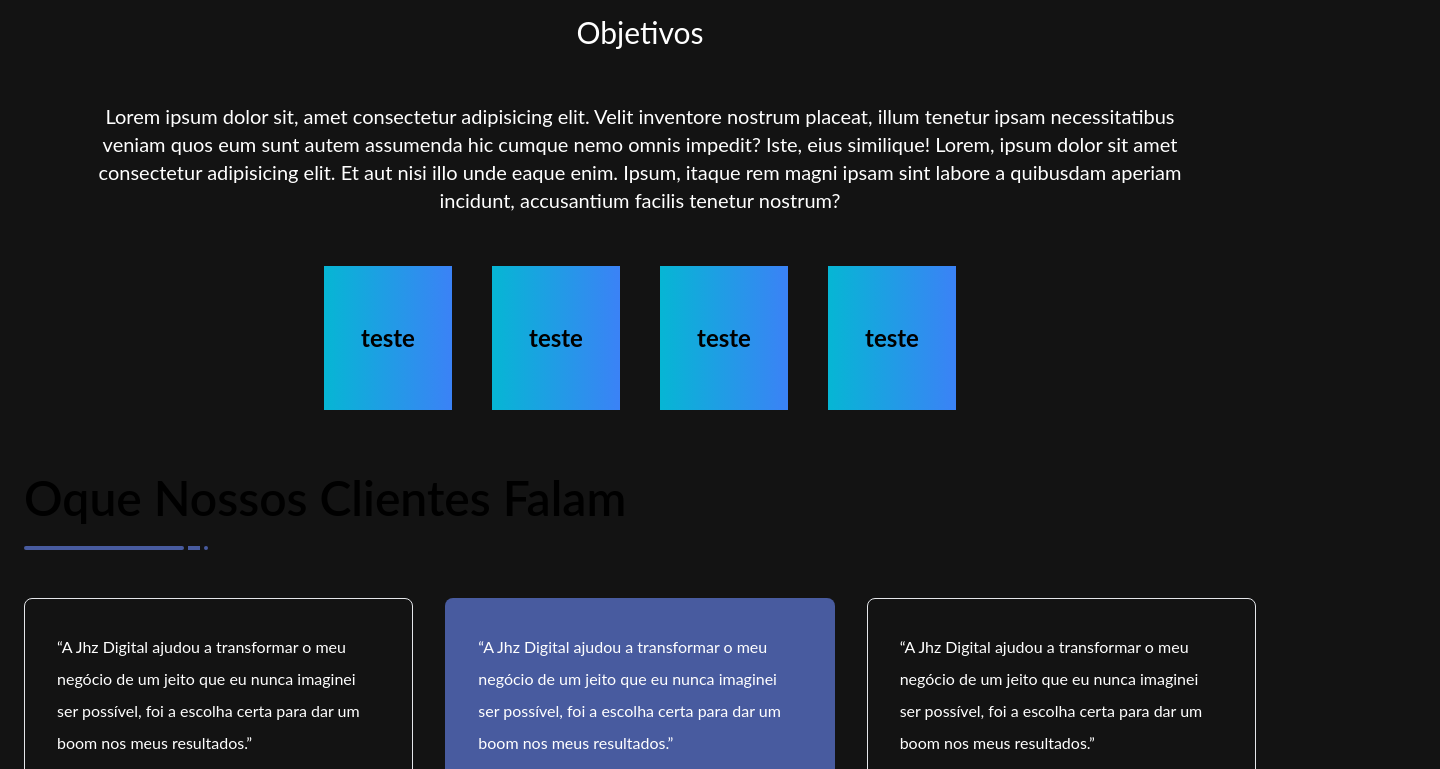
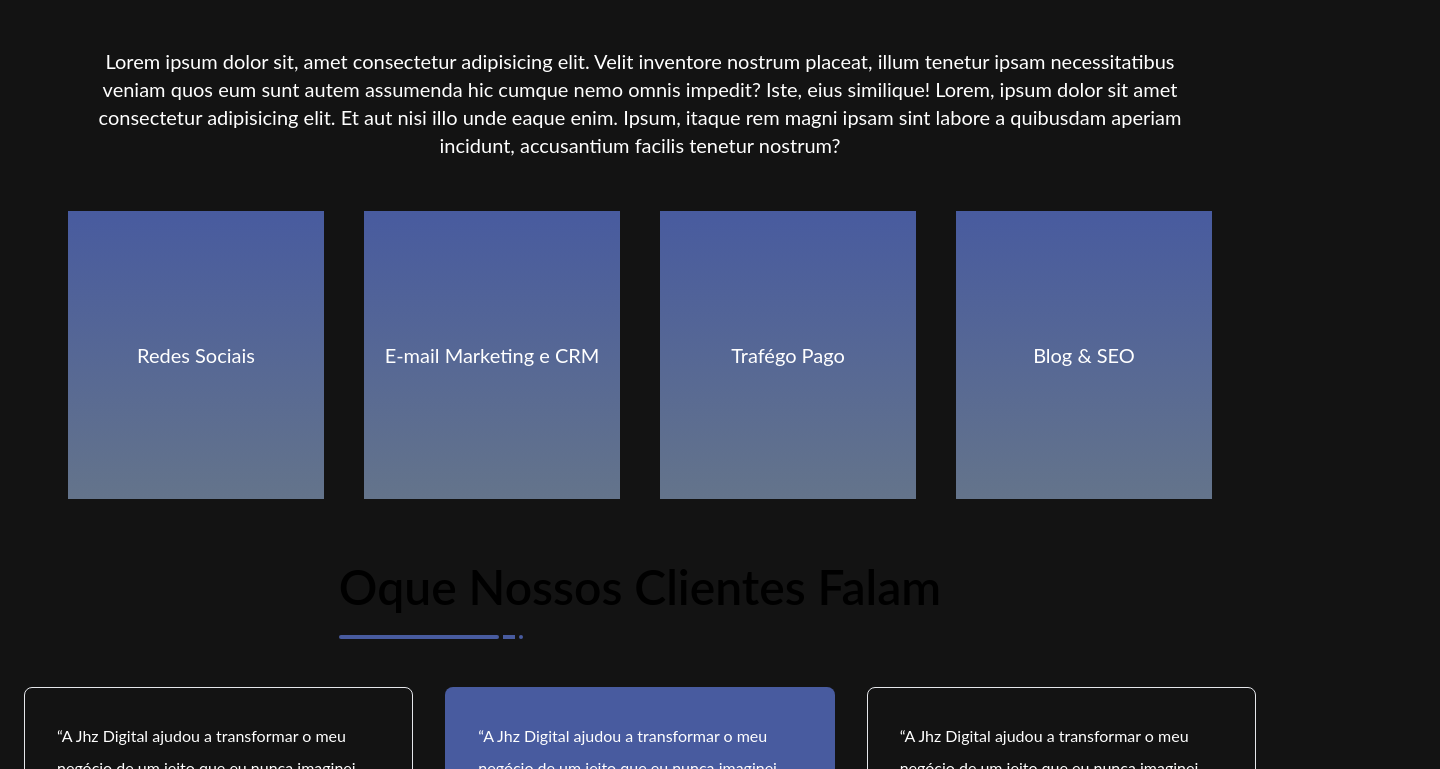
Before and after one commit to theprado/jhz-digital-tailwind, a website built with Vite: page index.html in a window 1280 px wide. Shown: the part 973-1742 px from the top of the page, 1440 px wide, since content can reach past the window. Built offline with nearby package versions, Linux system fonts and the light colour scheme.

Commit message:
updated main

```diff
--- a/index.html
+++ b/index.html
@@ -40,7 +40,7 @@
           <div class="flex justify-around items-center pb-12 pt-12 mr-10 gap-x-10 xl:">
             <h1 class="relative text-xl font-bold lg:text-3xl xl:text-4xl">TRANSFORME O MARKETING DO SEU NEGÓCIO</h1>
             <div>
-              <img src="src/img/Bola.svg" alt="" class="">
+              <img src="src/img/Bola.svg" alt="" class="lg:w-80">
             </div>
           </div>
         </section>
@@ -49,7 +49,7 @@
     <!-- Quem Somos -->
     <div class="flex items-center justify-center">
     <section class="flex flex-col justify-around item-center text-center text-white">
-        <div class="bg-hero bg-no-repeat p-20 max-h-90 lg:w-[1500px]">
+        <div class="bg-hero bg-no-repeat p-20 lg:h-[300px] lg:w-[1600px]">
         <h1 class="text-3xl xl:text-3xl md:text-2xl sm:text-lg">Quem Somos?</h1>
         <p class="xl:text-xl xl:pt-5 md:text-lg sm:pt-10">Somos uma Agência de Marketing Digital focada em melhorar a comunicação do seu negócio visando melhorar<br> os resultados através de estratégia, inovação e conteúdo relevante. </p>
         </div>
@@ -73,19 +73,19 @@
  <!-- Cards -->
  <section class="flex items-center flex-row justify-center gap-10 sm:flex-col md:flex-row lg:flex-row xl:flex-row">
     <div class="card">
-        teste
+        Redes Sociais
     </div>
 
     <div class="card">
-      teste
+      E-mail Marketing e CRM
   </div>
 
   <div class="card">
-    teste
+    Trafégo Pago
 </div>
 
 <div class="card">
-  teste
+  Blog & SEO
 </div>
 
   </section>
@@ -96,9 +96,9 @@
     <!-- Testemonials -->
     <section class="bg-transparent">
       <div class="container px-6 py-10 mx-auto">
-          <div class="mt-6 md:flex md:items-center md:justify-between">
+          <div class="mt-6 md:flex md:items-center md:justify-center">
               <div>
-                  <h1 class="text-3xl font-semibold capitalize xl:text-5xl lg:text-4xl dark:text-white">
+                  <h1 class="text-3xl font-semibold capitalize xl:text-5xl lg:text-4xl dark:text-white justify-center">
                       Oque nossos clientes falam
                   </h1>
 
@@ -161,8 +161,16 @@
       </div>
   </section>
 
-
   <!-- / Testemonials -->
 
+ <!-- Clients -->
 
+    <section>
+
+
+    </section>
+
+<!-- / Clients -->
+
+</body>
 </html>
--- a/src/css/main.css
+++ b/src/css/main.css
@@ -5,6 +5,6 @@
 
 @layer components {
     .card {
-        @apply flex items-center justify-center w-32 h-36 bg-gradient-to-r from-cyan-500 to-blue-500 text-2xl font-bold
+        @apply flex items-center justify-center w-64 h-72 bg-gradient-to-b from-primary to-slate-500 text-xl text-white lg:transition ease-in-out delay-150 bg-blue-500 hover:-translate-y-1 hover:scale-110 hover:bg-indigo-500 duration-300
     }
 }
```
